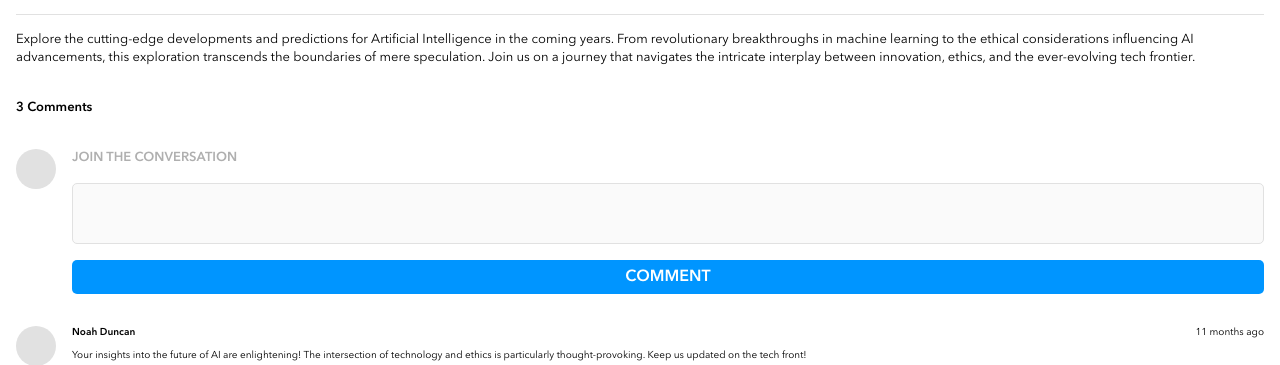
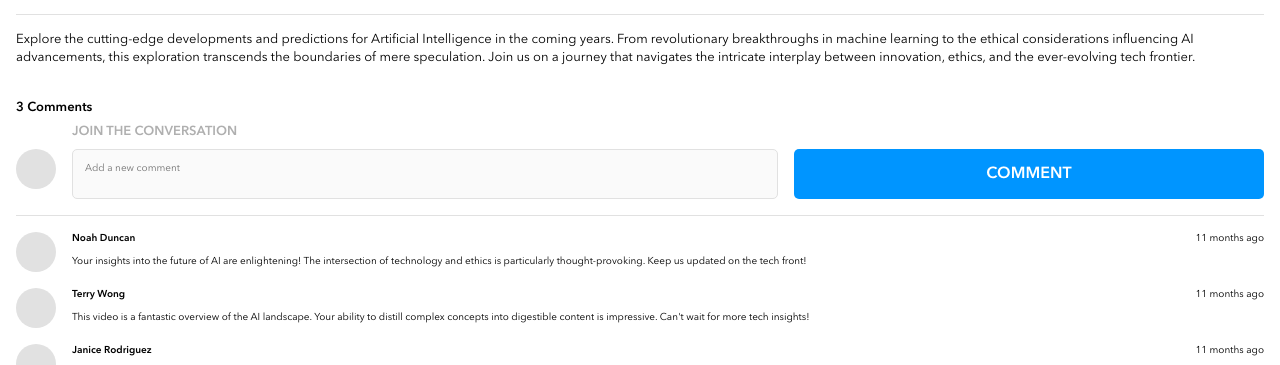
Before and after one commit to emanwdh/eman-awadh-brainflix, a React (Vite) app: page / in a window 1280 px wide. Shown: the part 807-1172 px from the top of the page. Built offline with nearby package versions, Linux system fonts and the light colour scheme.

Commit message:
Style: Style Tablet Comment Form section, use absolute form input label positioning relative to comment form div, adjust width percentage for input field items

```diff
--- a/src/components/comment-form/CommentForm.jsx
+++ b/src/components/comment-form/CommentForm.jsx
@@ -4,12 +4,12 @@ import "./CommentForm.scss"
 export default function CommentForm({ data, VideoMain }) {
   return (
     <>
-      <form className="comment-form section">
+      <form className="comment-form">
         <span><span className="comment-form__avatar avatar"></span></span>
         <div className="comment-form__input-field">
           <label className="input-field__label">Join the Conversation</label>
-          <textarea className="input-field__textarea"></textarea>
-          <button className="comment-form__button" type="submit">Comment</button>
+          <textarea className="input-field__textarea" placeholder = "Add a new comment"></textarea>
+          <button className="comment-form__button input-field__button" type="submit">Comment</button>
         </div>
       </form>
     </>
--- a/src/components/comment-form/CommentForm.scss
+++ b/src/components/comment-form/CommentForm.scss
@@ -2,6 +2,15 @@
 @use "../../styles/partials/variables" as *;
 
 .comment-form {
+  border-bottom: 1px solid $divider-default;
+  padding-top: 1.6rem;
+  padding-bottom: 1.6rem;
+  margin-right: 1.6rem;
+  margin-left: 1.6rem;
+
+  @include tablet {
+    position: relative;
+  }
   &__avatar {
     flex: 2;
   }
@@ -11,23 +20,38 @@
     flex-direction: column;
     gap: 1.6rem;
     flex: 7;
-  }
+    padding-left: 1.6rem;
 
-  &__button {
-    @include font-type($demi, 3.2rem, 1.6rem, $White);
-    height: 4.5rem;
+    @include tablet {
+      flex-direction: row;
+    }
   }
 }
 
 .input-field {
   &__label {
     @include font-type($demi, 1.8rem, 1.3rem, $Silver);
+
+    @include tablet {
+      position: absolute;
+      top: -1rem;
+    }
   }
   &__textarea {
     height: 60%;
+    @include tablet {
+      width: 60%;
+      height: 100%;
+    }
   }
 
   &__button {
+    height: 4.5rem;
     @include font-type($demi, 3.2rem, 1.6rem, $White);
+
+    @include tablet {
+      width: 40%;
+      height: 5rem;
+    }
   }
 }
```
